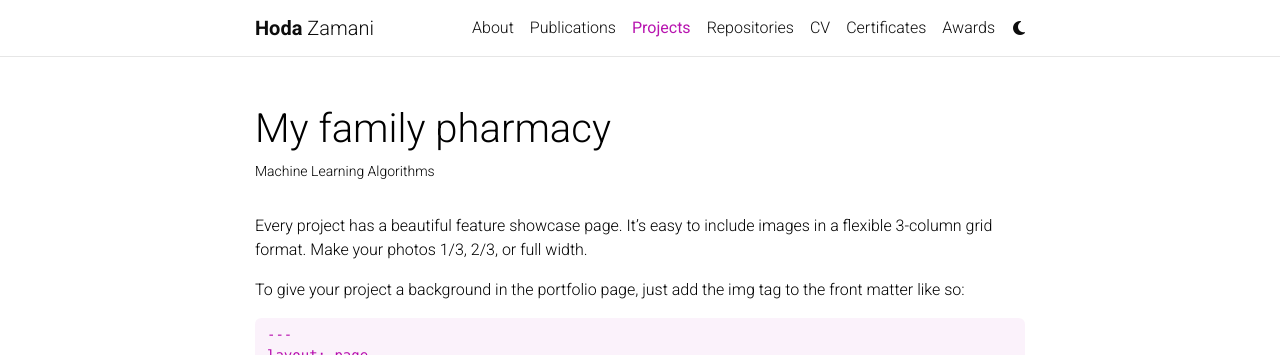
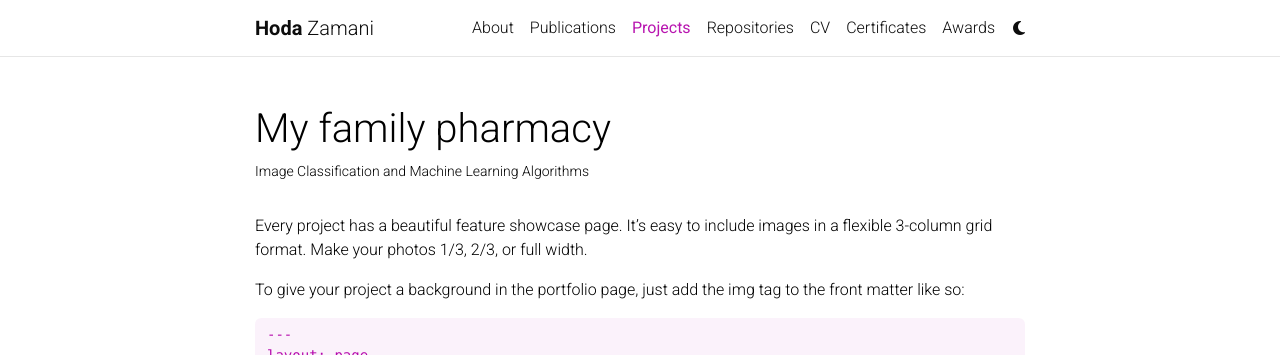
Before and after one commit to HodaZamani/HodaZamani.github.io, a Jekyll site: the page built from _projects/2_project.md, in a window 1280 px wide and 900 px high. Shown: the top 355 px of the window. Built offline with Jekyll 4.4.1, drawn with Linux system fonts in a browser that asks for light colours; full-size pictures stand in for the smaller copies a plugin makes; comment, search, counter and statistics services are not loaded; a style sheet for code colours, icons or effects is not loaded.

Commit message:
Update 2_project.md

```diff
--- a/_projects/2_project.md
+++ b/_projects/2_project.md
@@ -1,8 +1,8 @@
 ---
 layout: page
 title: My family pharmacy
-description: Machine Learning Algorithms
-img: assets/img/3.jpg
+description: Image Classification and Machine Learning Algorithms
+img: assets/img/Image13.jpg
 importance: 2
 category: work
 giscus_comments: true
```
